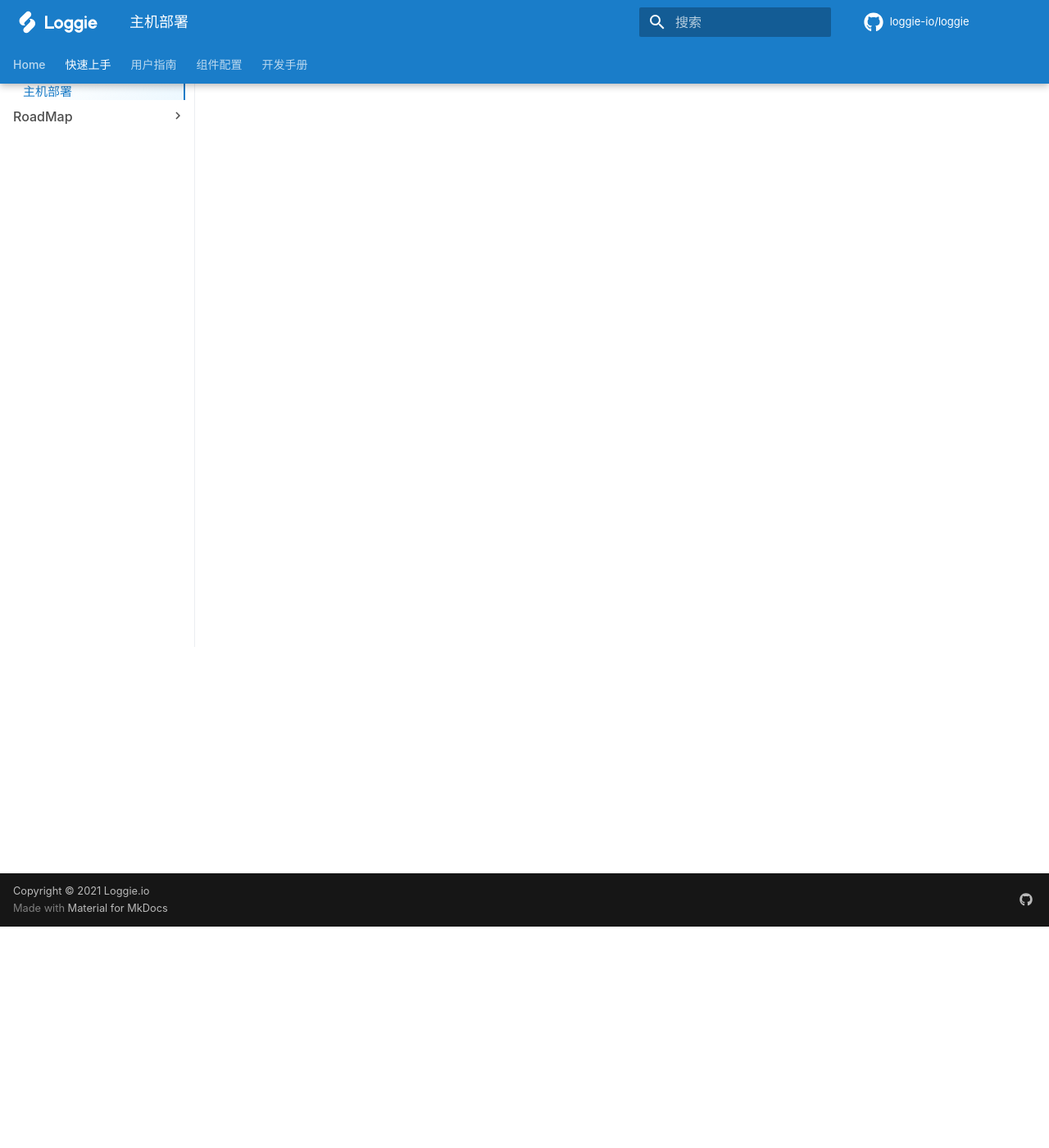
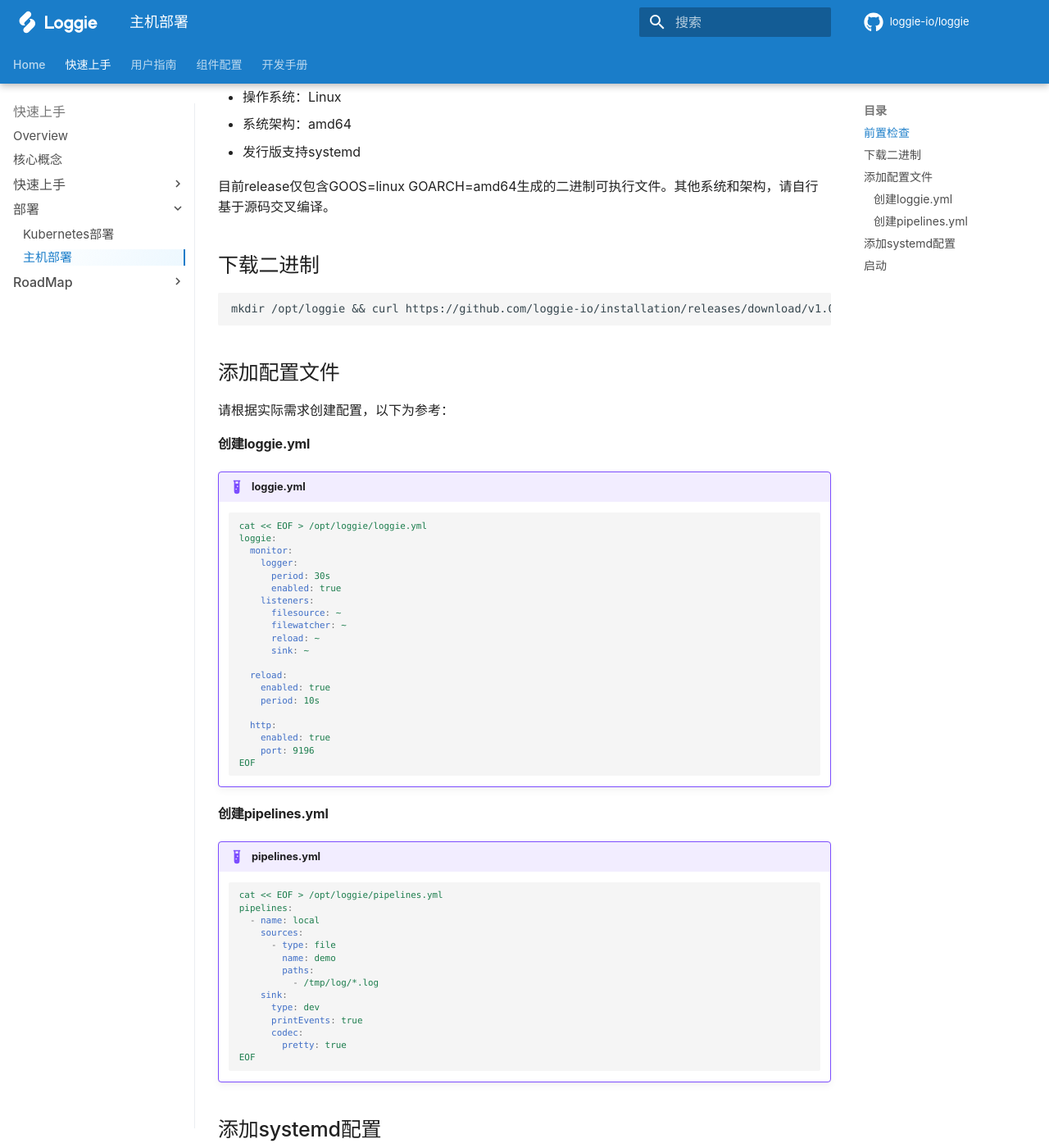
Before and after one commit to loggie-io/docs, an MkDocs documentation site: the page built from docs/getting-started/install/node.md, in a window 1280 px wide and 1400 px high, scrolled down 270 px. Shown: the whole window at 82% size. Built offline with MkDocs 1.6.1 and Material for MkDocs 9.7.7, drawn with Linux system fonts in a browser that asks for light colours; some web fonts are replaced; comment, search, counter and statistics services are not loaded; some of the changed text lies outside the part shown.

Commit message:
Docs: update quick start

````diff
--- a/docs/getting-started/install/node.md
+++ b/docs/getting-started/install/node.md
@@ -1 +1,111 @@
 # 主机部署
+
+Loggie使用Golang编译成二进制，可根据自身需求对接各类部署系统。
+这里我们提供一个使用systemd部署Loggie的参考。
+
+## 前置检查
+- 操作系统：Linux
+- 系统架构：amd64
+- 发行版支持systemd
+
+目前release仅包含GOOS=linux GOARCH=amd64生成的二进制可执行文件。其他系统和架构，请自行基于源码交叉编译。
+
+## 下载二进制
+
+```
+mkdir /opt/loggie && curl https://github.com/loggie-io/installation/releases/download/v1.0.0/loggie-linux-amd64 -o /opt/loggie/loggie && chmod +x /opt/loggie/loggie
+```
+
+## 添加配置文件
+
+请根据实际需求创建配置，以下为参考：
+
+#### 创建loggie.yml
+
+!!! example "loggie.yml"
+
+    ```yaml
+    cat << EOF > /opt/loggie/loggie.yml
+    loggie:
+      monitor:
+        logger:
+          period: 30s
+          enabled: true
+        listeners:
+          filesource: ~
+          filewatcher: ~
+          reload: ~
+          sink: ~
+
+      reload:
+        enabled: true
+        period: 10s
+
+      http:
+        enabled: true
+        port: 9196
+    EOF
+    ```
+
+
+#### 创建pipelines.yml
+
+!!! example "pipelines.yml"
+
+    ```yaml
+    cat << EOF > /opt/loggie/pipelines.yml
+    pipelines:
+      - name: local
+        sources:
+          - type: file
+            name: demo
+            paths:
+              - /tmp/log/*.log
+        sink:
+          type: dev
+          printEvents: true
+          codec:
+            pretty: true
+    EOF
+    ```
+
+## 添加systemd配置
+
+```yaml
+cat << EOF > /lib/systemd/system/loggie.service
+[Unit]
+Description=Loggie
+Documentation=https://loggie-io.github.io/docs/getting-started/install/node/
+
+[Service]
+MemoryMax=200M
+ExecStart=/opt/loggie/loggie -config.system=/opt/loggie/loggie.yml -config.pipeline=/opt/loggie/pipelines.yml
+Restart=always
+
+[Install]
+WantedBy=multi-user.target
+EOF
+```
+
+## 启动
+
+首先生效配置：
+```bash
+systemctl daemon-reload
+```
+
+然后设置为开机启动：
+```bash
+systemctl enable loggie
+```
+
+接着就可以正式启动Loggie了：
+
+```bash
+systemctl start loggie
+```
+
+启动后，你可以随时查看进程状态：
+```bash
+systemctl status loggie
+```
--- a/overrides/home.html
+++ b/overrides/home.html
@@ -10,9 +10,9 @@
     <div class="md-grid md-typeset">
       <div class="mdx-hero">
         <div>
-          <h1>云原生日志Agent</h1>
+          <h1>云原生日志Agent/Aggregator</h1>
           <h2>采集、中转、解析、报警</h2>
-          <h2>动态配置下发，Kubernetes适配</h2>
+          <h2>Logging Operator，轻量、高性能</h2>
           <p style="display: block">
             <a href="{{ 'getting-started/overview/' | url }}" class="md-button md-button--primary">
               快速上手
````
Also changed, not shown: docs/getting-started/install/kubernetes.md (+17 -4 lines), docs/getting-started/overview.md (+5 -1 lines), docs/getting-started/quick-start/kubernetes.md (+35 -8 lines), docs/getting-started/quick-start/node.md (+2 -2 lines), docs/getting-started/imgs/loggie-bot.png (added).
